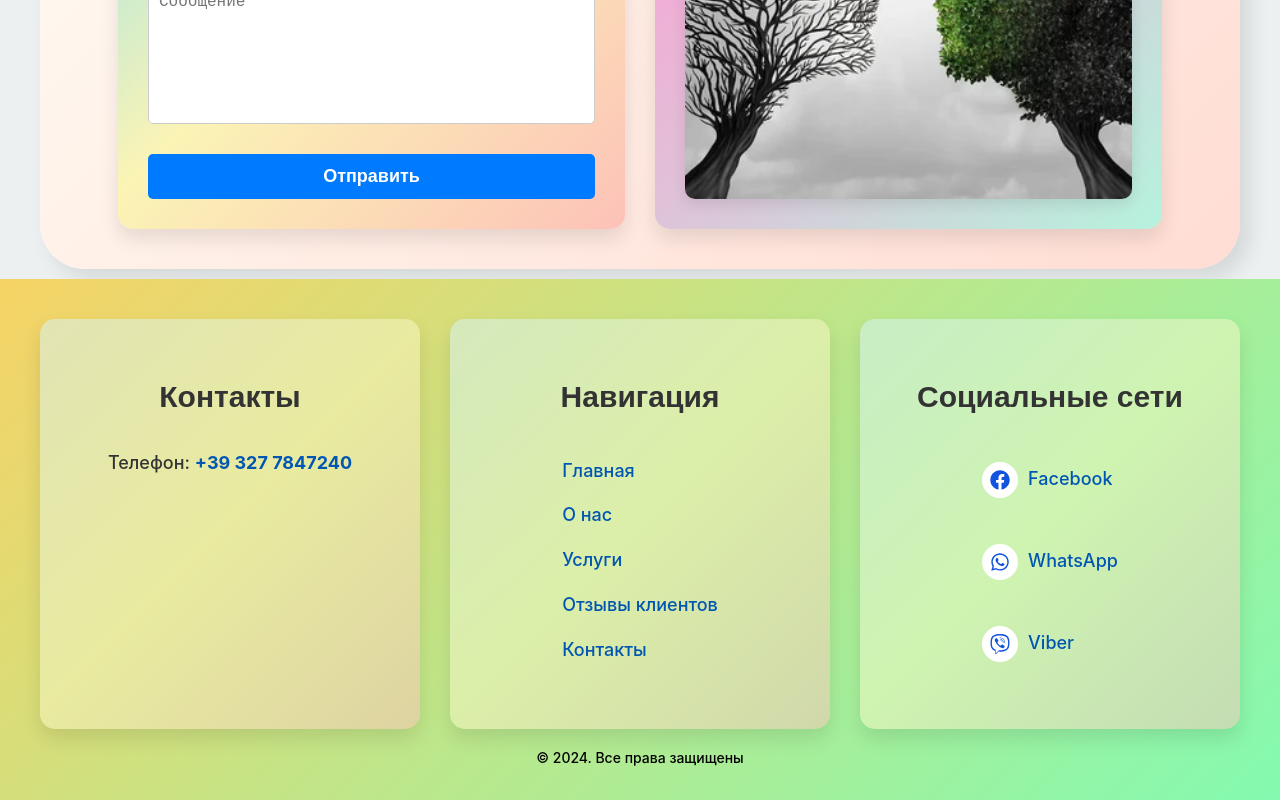
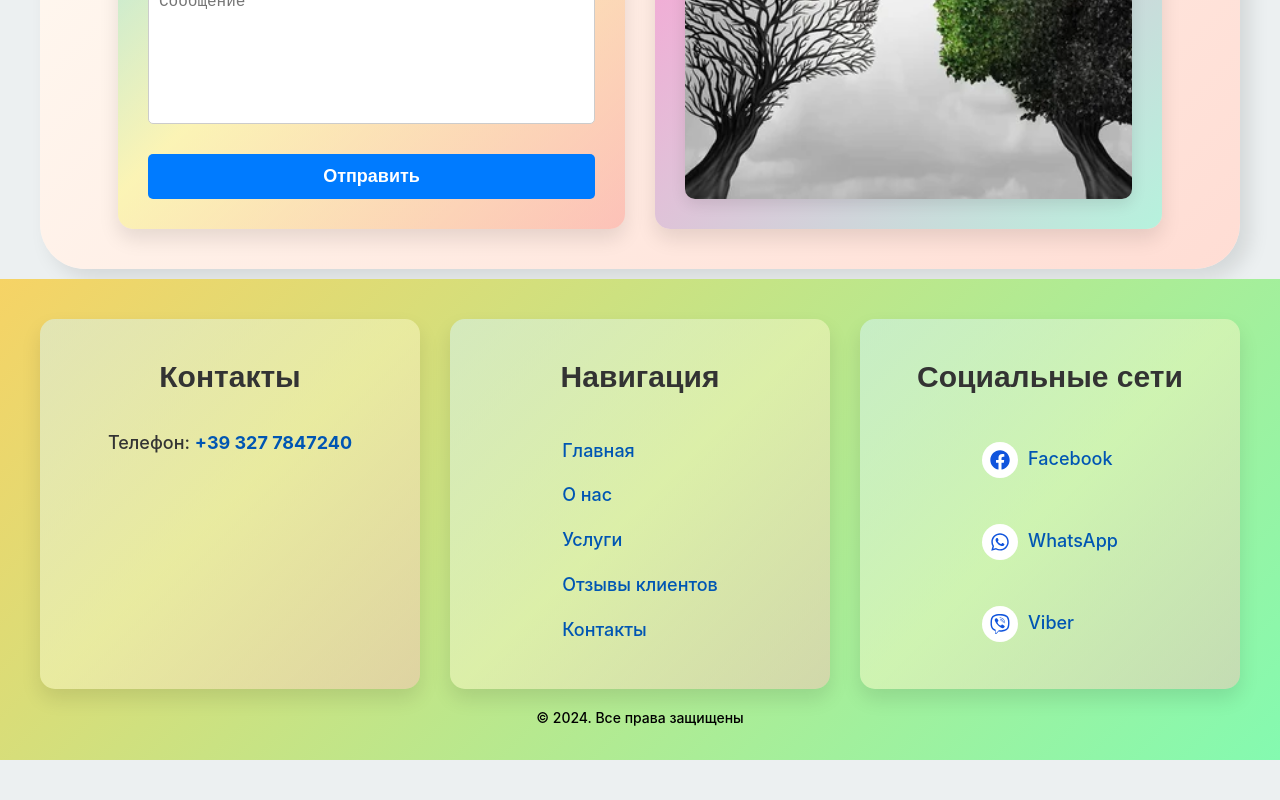
Before and after one commit to DmytroNahornyi/business-site, a React (Create React App) app: page / in a window 1280 px wide. Shown: the part 4066-4866 px from the top of the page. After the commit the page ends 4826 px from the top, so only its background shows below. Built offline with nearby package versions, Linux system fonts and the light colour scheme.

Commit message:
Update Footer.css

```diff
--- a/src/components/Footer/Footer.css
+++ b/src/components/Footer/Footer.css
@@ -22,7 +22,7 @@
 .footer-item {
     flex: 1;
     background-color: rgba(255, 255, 255, 0.5);
-    padding: 30px;
+    padding: 10px;
     border-radius: 15px;
     box-shadow: 0 10px 20px rgba(0, 0, 0, 0.1);
     transition: all 0.3s ease;
```
